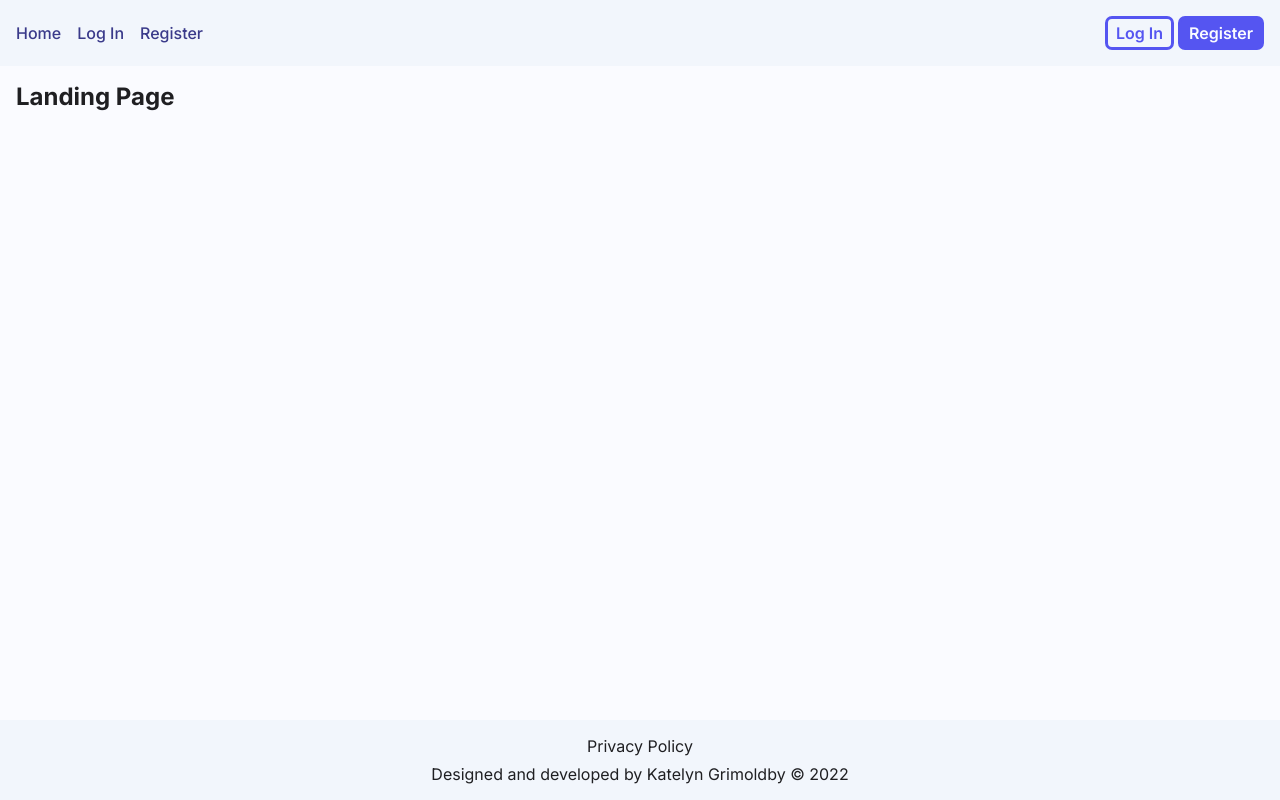
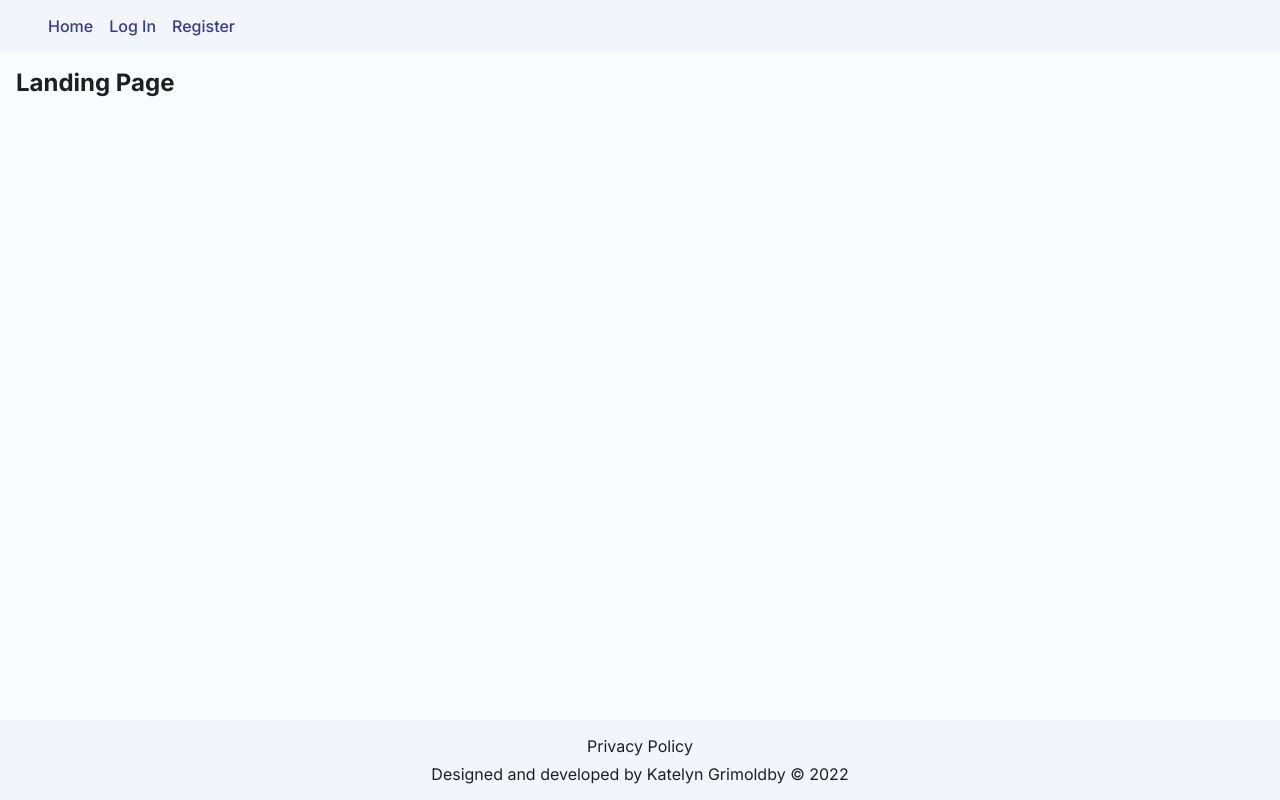
Before and after one commit to katelyngrimoldby/job-application-tracker, a React (Vite) app in the folder frontend/: page / in a window 1280 px wide. Built offline with nearby package versions, Linux system fonts and the light colour scheme.

Commit message:
Style header for desktop

```diff
--- a/frontend/src/styles/components/Layout.module.css
+++ b/frontend/src/styles/components/Layout.module.css
@@ -1,5 +1,6 @@
 @import '../variables.css';
 
+@media screen and (min-width: 0px) {
   .header,
   .footer {
     background-color: var(--background-secondary);
@@ -30,3 +31,13 @@
       margin-bottom: 0.5rem;
     }
   }
+}
+
+@media screen and (min-width: 1024px) {
+  .header {
+    padding-inline: 3rem;
+  }
+  .cta {
+    display: none;
+  }
+}
```
Lines whose indentation alone changed are shown as unchanged.
